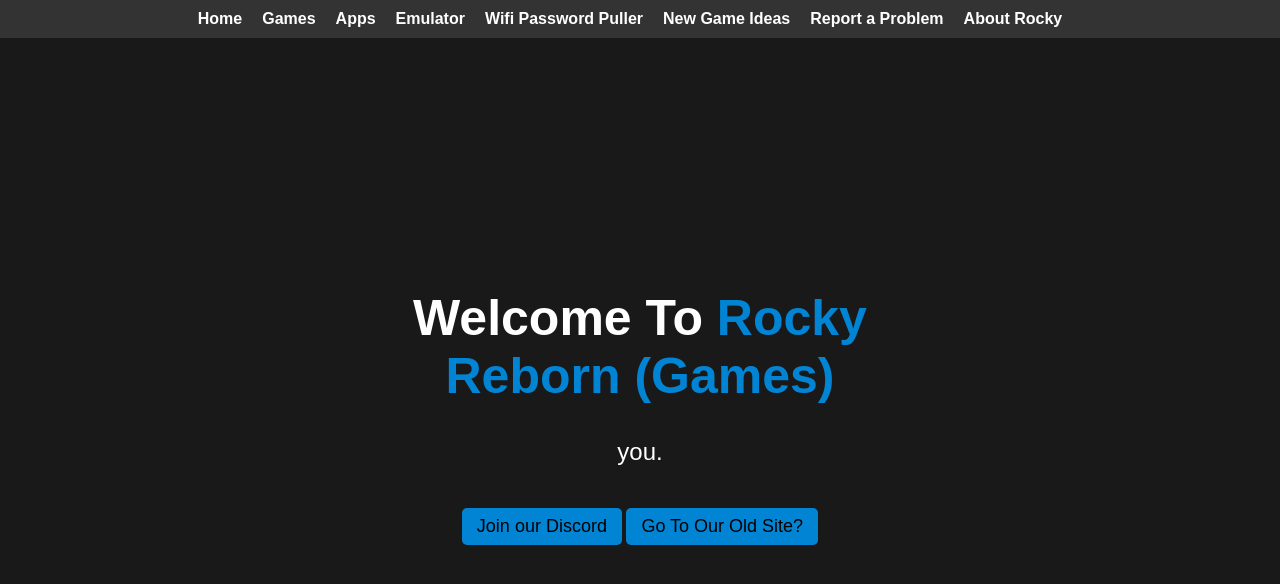
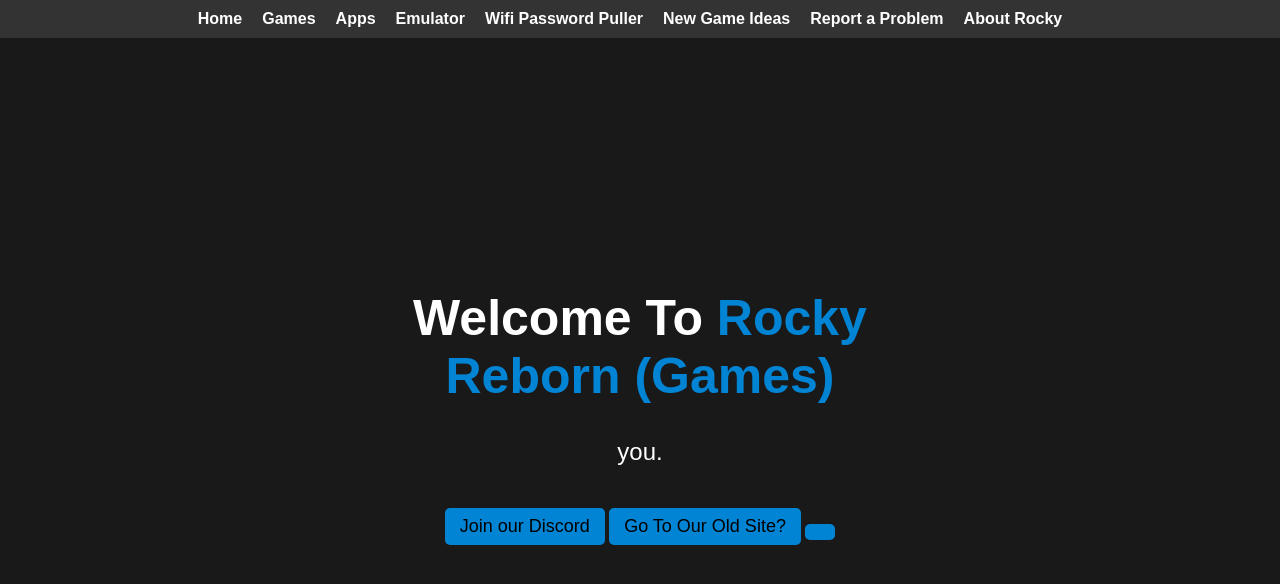
Before and after one commit to rockysitetest/rockyreborn, a plain HTML site: page index.html in a window 1280 px wide. Drawn offline with Linux system fonts and the light colour scheme; a script that the page names is missing.

Commit message:
Update index.html

```diff
--- a/index.html
+++ b/index.html
@@ -35,6 +35,7 @@
             <button onclick="window.location.href='https://sites.google.com/view/rocky-games'" class="button play">
                 Go To Our Old Site?
             </button>
+            <button onclick="window.location.href='https://discord.gg/S7rmXwQHSv'" class="button play">
         </div>
     </main>
     <script>
```
